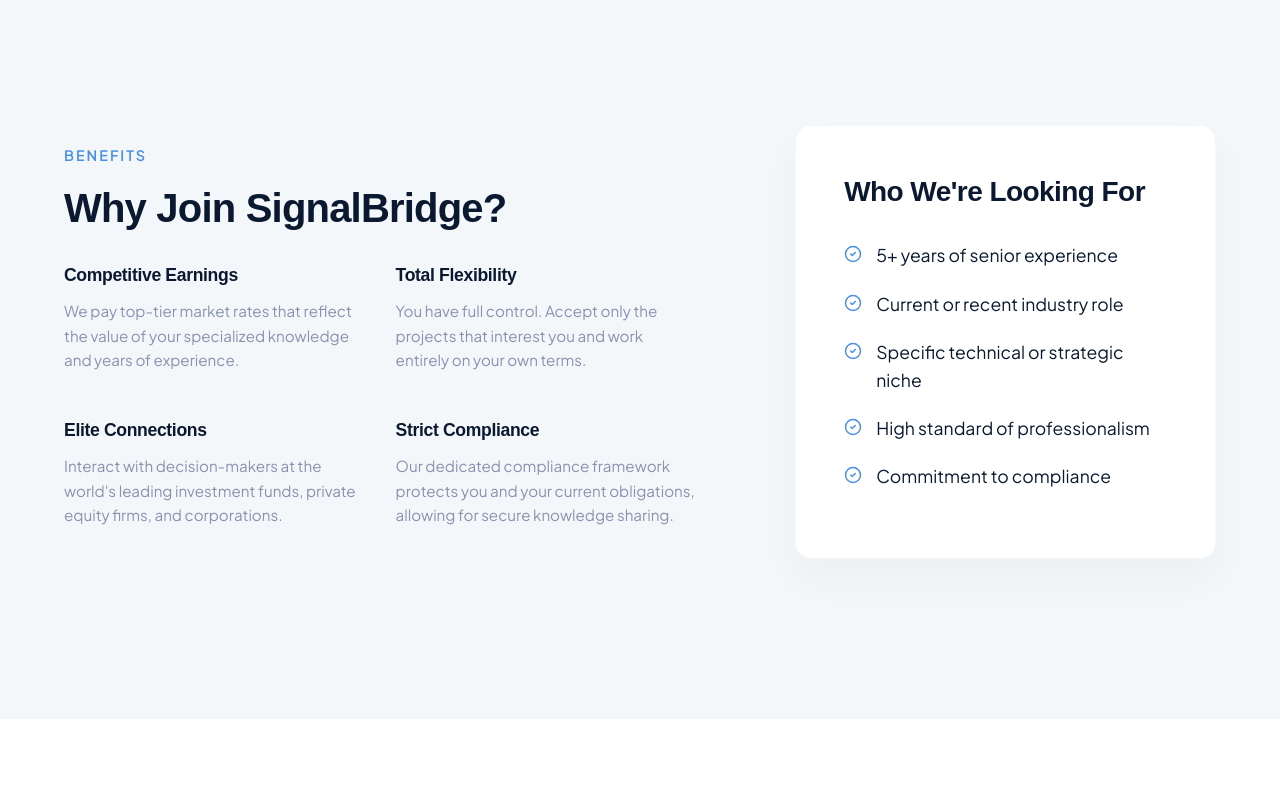
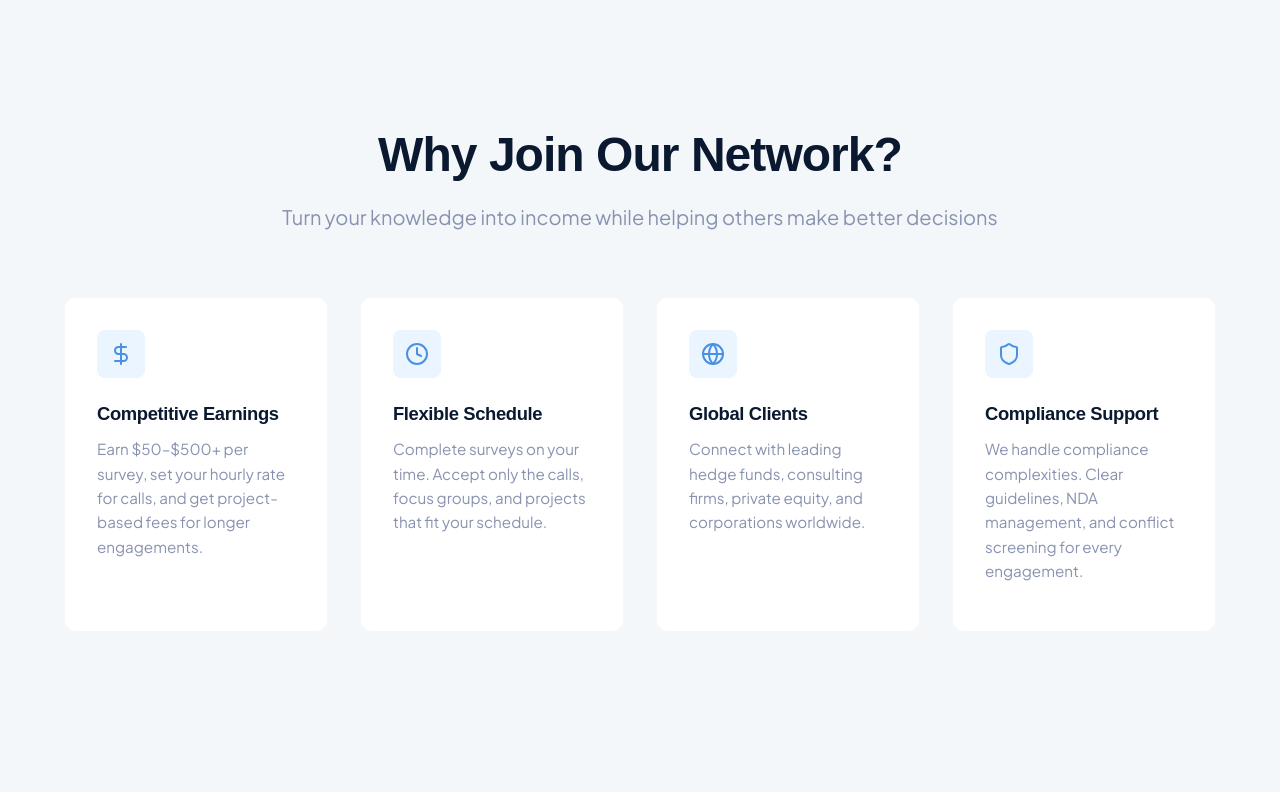
Before and after one commit to skydani26/signalbridge-insights, a Next.js app: page /for-experts in a window 1280 px wide. Shown: the part 1700-2500 px from the top of the page. Built offline with nearby package versions, Linux system fonts and the light colour scheme; a web font is replaced by a local one.

Commit message:
Overhaul Why Join section on For Experts page

```diff
--- a/src/app/for-experts/for-experts.module.css
+++ b/src/app/for-experts/for-experts.module.css
@@ -89,6 +89,50 @@
     font-weight: 600;
 }
 
+.benefitGrid {
+    display: grid;
+    grid-template-columns: repeat(4, 1fr);
+    gap: 32px;
+}
+
+.benefitCard {
+    background: white;
+    padding: 32px;
+    border-radius: 12px;
+    border: 1px solid rgba(0, 0, 0, 0.03);
+    transition: all 0.3s ease;
+}
+
+.benefitCard:hover {
+    transform: translateY(-5px);
+    box-shadow: 0 20px 40px rgba(0, 0, 0, 0.05);
+}
+
+.benefitIconWrapper {
+    width: 48px;
+    height: 48px;
+    background-color: #EBF5FF;
+    border-radius: 8px;
+    display: flex;
+    align-items: center;
+    justify-content: center;
+    color: var(--color-secondary);
+    margin-bottom: 24px;
+}
+
+.benefitTitle {
+    font-size: 1.15rem;
+    font-weight: 700;
+    margin-bottom: 12px;
+    color: var(--color-primary);
+}
+
+.benefitDescription {
+    font-size: 0.95rem;
+    color: var(--color-text-light);
+    line-height: 1.6;
+}
+
 .requirementsList {
     list-style: none;
     padding: 0;
--- a/src/app/for-experts/page.tsx
+++ b/src/app/for-experts/page.tsx
@@ -1,7 +1,7 @@
 import React from 'react';
 import SectionWrapper from "@/components/SectionWrapper";
 import Button from "@/components/Button";
-import { FileText, Phone, Users, Zap, CheckCircle2 } from "lucide-react";
+import { FileText, Phone, Users, Zap, CheckCircle2, DollarSign, Clock, Globe, Shield } from "lucide-react";
 import styles from "./for-experts.module.css";
 
 export const metadata = {
@@ -69,29 +69,36 @@
             </SectionWrapper>
 
             <SectionWrapper background="gray">
-                <div style={{ display: 'grid', gridTemplateColumns: '1.2fr 0.8fr', gap: '100px', alignItems: 'center' }}>
-                    <div>
-                        <span style={{ color: 'var(--color-secondary)', fontWeight: '600', textTransform: 'uppercase', letterSpacing: '2px', fontSize: '0.9rem' }}>BENEFITS</span>
-                        <h2 style={{ fontSize: '2.5rem', marginTop: '16px', marginBottom: '32px' }}>Why Join SignalBridge?</h2>
-                        <div style={{ display: 'grid', gridTemplateColumns: '1fr 1fr', gap: '32px' }}>
-                            <div>
-                                <h4 style={{ fontSize: '1.1rem', marginBottom: '12px' }}>Competitive Earnings</h4>
-                                <p style={{ fontSize: '0.95rem', color: 'var(--color-text-light)' }}>We pay top-tier market rates that reflect the value of your specialized knowledge and years of experience.</p>
-                            </div>
-                            <div>
-                                <h4 style={{ fontSize: '1.1rem', marginBottom: '12px' }}>Total Flexibility</h4>
-                                <p style={{ fontSize: '0.95rem', color: 'var(--color-text-light)' }}>You have full control. Accept only the projects that interest you and work entirely on your own terms.</p>
-                            </div>
-                            <div>
-                                <h4 style={{ fontSize: '1.1rem', marginBottom: '12px' }}>Elite Connections</h4>
-                                <p style={{ fontSize: '0.95rem', color: 'var(--color-text-light)' }}>Interact with decision-makers at the world's leading investment funds, private equity firms, and corporations.</p>
-                            </div>
-                            <div>
-                                <h4 style={{ fontSize: '1.1rem', marginBottom: '12px' }}>Strict Compliance</h4>
-                                <p style={{ fontSize: '0.95rem', color: 'var(--color-text-light)' }}>Our dedicated compliance framework protects you and your current obligations, allowing for secure knowledge sharing.</p>
-                            </div>
-                        </div>
+                <div style={{ textAlign: 'center', marginBottom: '64px' }}>
+                    <h2 style={{ fontSize: '3rem', fontWeight: '800', marginBottom: '16px' }}>Why Join Our Network?</h2>
+                    <p style={{ color: 'var(--color-text-light)', fontSize: '1.25rem' }}>Turn your knowledge into income while helping others make better decisions</p>
+                </div>
+                <div className={styles.benefitGrid}>
+                    <div className={styles.benefitCard}>
+                        <div className={styles.benefitIconWrapper}><DollarSign size={24} /></div>
+                        <h3 className={styles.benefitTitle}>Competitive Earnings</h3>
+                        <p className={styles.benefitDescription}>Earn $50–$500+ per survey, set your hourly rate for calls, and get project-based fees for longer engagements.</p>
                     </div>
+                    <div className={styles.benefitCard}>
+                        <div className={styles.benefitIconWrapper}><Clock size={24} /></div>
+                        <h3 className={styles.benefitTitle}>Flexible Schedule</h3>
+                        <p className={styles.benefitDescription}>Complete surveys on your time. Accept only the calls, focus groups, and projects that fit your schedule.</p>
+                    </div>
+                    <div className={styles.benefitCard}>
+                        <div className={styles.benefitIconWrapper}><Globe size={24} /></div>
+                        <h3 className={styles.benefitTitle}>Global Clients</h3>
+                        <p className={styles.benefitDescription}>Connect with leading hedge funds, consulting firms, private equity, and corporations worldwide.</p>
+                    </div>
+                    <div className={styles.benefitCard}>
+                        <div className={styles.benefitIconWrapper}><Shield size={24} /></div>
+                        <h3 className={styles.benefitTitle}>Compliance Support</h3>
+                        <p className={styles.benefitDescription}>We handle compliance complexities. Clear guidelines, NDA management, and conflict screening for every engagement.</p>
+                    </div>
+                </div>
+            </SectionWrapper>
+
+            <SectionWrapper>
+                <div style={{ display: 'grid', gridTemplateColumns: '1fr 1fr', gap: '64px', alignItems: 'center' }}>
                     <div style={{ background: 'white', padding: '48px', borderRadius: '16px', boxShadow: '0 20px 40px rgba(0,0,0,0.03)', border: '1px solid rgba(0,0,0,0.03)' }}>
                         <h2 style={{ fontSize: '1.75rem', marginBottom: '32px' }}>Who We're Looking For</h2>
                         <ul className={styles.requirementsList}>
@@ -101,6 +108,13 @@
                             <li><CheckCircle2 size={18} className={styles.checkIcon} /> High standard of professionalism</li>
                             <li><CheckCircle2 size={18} className={styles.checkIcon} /> Commitment to compliance</li>
                         </ul>
+                    </div>
+                    <div>
+                        <h2 style={{ fontSize: '2.5rem', marginBottom: '24px' }}>Expert Onboarding</h2>
+                        <p style={{ fontSize: '1.1rem', color: 'var(--color-text-light)', marginBottom: '24px', lineHeight: '1.7' }}>
+                            Our vetting process ensures the highest quality of insights for our clients. Once you apply, our team will review your profile to match you with upcoming opportunities.
+                        </p>
+                        <Button href="/contact" variant="outline">Learn More About Vetting</Button>
                     </div>
                 </div>
             </SectionWrapper>
```
